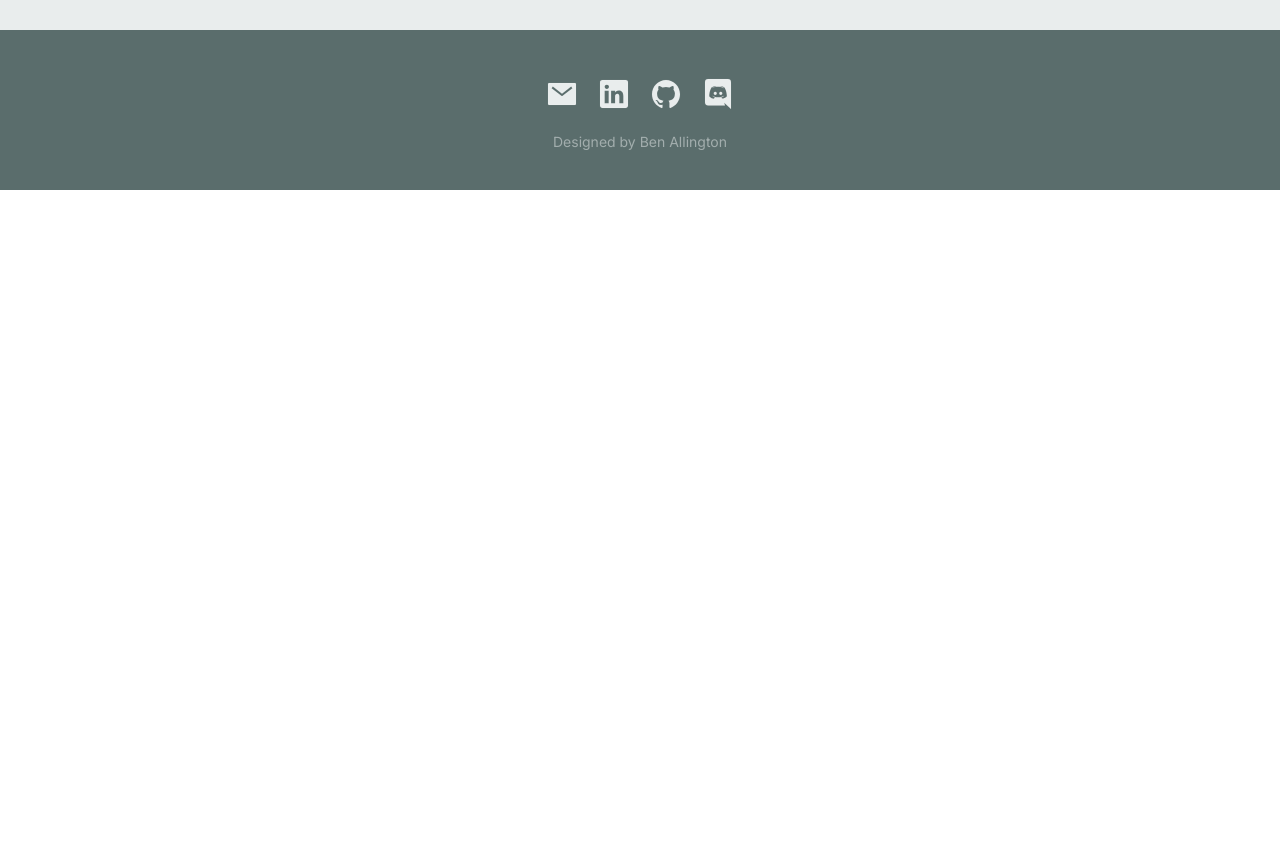
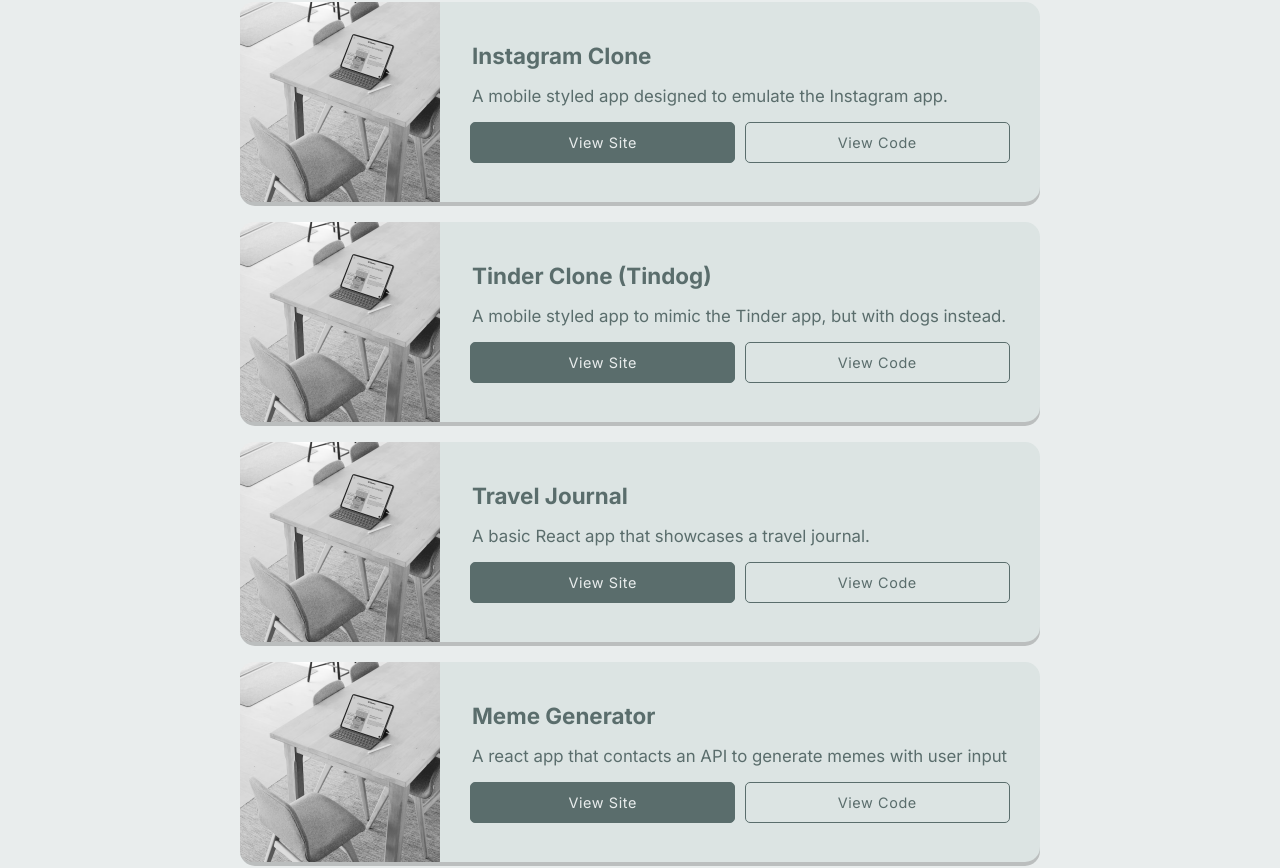
Before and after one commit to BenAllington95/my-portfolio-reactjs, a React (Create React App) app in the folder my-app/: page / in a window 1280 px wide. Shown: the part 3859-4727 px from the top of the page. Before the commit the page ends 4049 px from the top, so only its background shows below. Built offline with nearby package versions, Linux system fonts and the light colour scheme.

Commit message:
Added more project templates to array

```diff
--- a/my-app/src/project-data.js
+++ b/my-app/src/project-data.js
@@ -4,36 +4,69 @@
         url: require('./images/diner-img.png'),
         description: "A site designed to order food for mobile users",
         siteUrl: "https://bensdinerapp.netlify.app/",
-        codeUrl: "https://github.com/BenAllington95/portfolio-website"
+        codeUrl: "https://github.com/BenAllington95/diner-app-vanillajs"
     },
     {
         title: 'Password Generator',
         url: require('./images/password-img.png'),
         description: "A site to generate a random password with a choice of symbols, numbers, length etc.",
-        siteUrl: "https://getpasswordbyben.netlify.app/"
+        siteUrl: "https://getpasswordbyben.netlify.app/",
+        codeUrl: "https://github.com/BenAllington95/password-generator-vanillajs"
     },
     {
         title: 'Random RGB Generator',
         url: require('./images/rgb-generator-img.png'),
         description: "Generate a random RGB colour",
-        siteUrl: "https://benallington-rba-generator.netlify.app/"
+        siteUrl: "https://benallington-rba-generator.netlify.app/",
+        codeUrl: "https://github.com/BenAllington95/instagram-clone-vanillajs"
     },
     {
         title: 'Unit Converter',
         url: require('./images/unit-converter-img.png'),
         description: "Input a number value to return a converted unit value",
-        siteUrl: "https://benunitconverter.netlify.app/"
+        siteUrl: "https://benunitconverter.netlify.app/",
+        codeUrl: "https://github.com/BenAllington95/unit-converter-vanillajs"
     },
     {
         title: 'User Review Section',
         url: require('./images/comments-img.png'),
         description: "A site for users to write a comment/review with their name",
-        siteUrl: "https://benallington-commentsection.netlify.app"
+        siteUrl: "https://benallington-commentsection.netlify.app",
+        codeUrl: "https://github.com/BenAllington95/comment-section-js"
     },
     {
-        title: 'Portfolio Website',
+        title: 'My Portfolio',
         url: require('./images/website-card-img.png'),
         description: "A site created with React to showcase my projects, skills etc.",
-        siteUrl: "#"
+        siteUrl: "#",
+        codeUrl: "https://github.com/BenAllington95/portfolio-website"
+    },
+    {
+        title: 'Instagram Clone',
+        url: require('./images/website-card-img.png'),
+        description: "A mobile styled app designed to emulate the Instagram app.",
+        siteUrl: "#",
+        codeUrl: "https://github.com/BenAllington95/instagram-clone-vanillajs"
+    },
+    {
+        title: 'Tinder Clone (Tindog)',
+        url: require('./images/website-card-img.png'),
+        description: "A mobile styled app to mimic the Tinder app, but with dogs instead.",
+        siteUrl: "#",
+        codeUrl: "https://github.com/BenAllington95/tinder-clone-scrimba-challenge-js"
+    },
+    {
+        title: 'Travel Journal',
+        url: require('./images/website-card-img.png'),
+        description: "A basic React app that showcases a travel journal.",
+        siteUrl: "#",
+        codeUrl: "https://github.com/BenAllington95/my-travel-journel-react-js"
+    },
+    {
+        title: 'Meme Generator',
+        url: require('./images/website-card-img.png'),
+        description: "A react app that contacts an API to generate memes with user input ",
+        siteUrl: "#",
+        codeUrl: "https://github.com/BenAllington95/my-travel-journel-react-js"
     },
 ]
```
